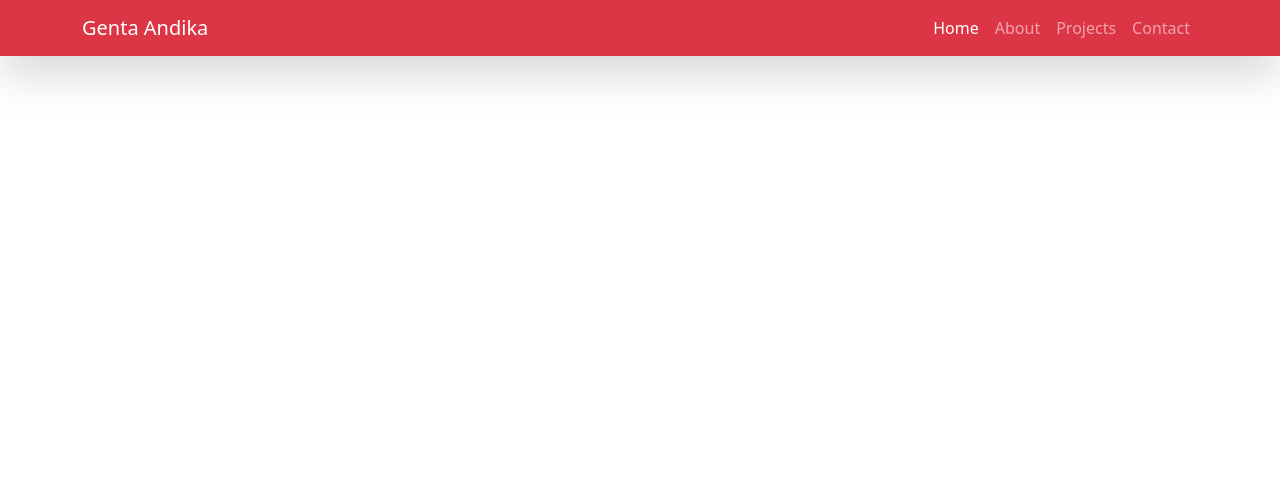
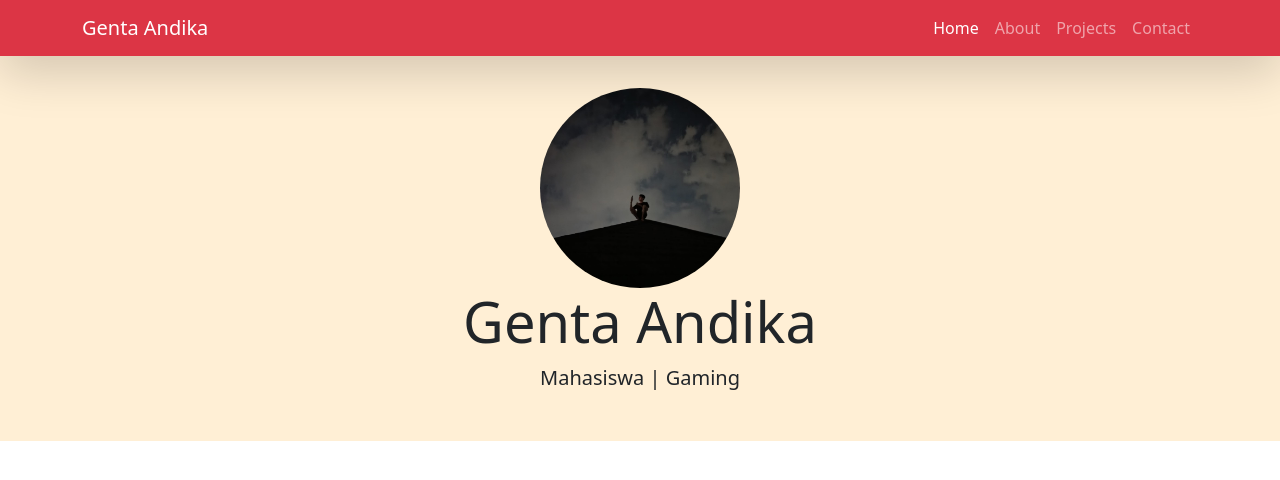
Before and after one commit to gentaandika/UASGENTAANDIKA, a plain HTML site: page index.html in a window 1280 px wide. Drawn offline with nearby package versions, Linux system fonts and the light colour scheme.

Commit message:
jumbotron

```diff
--- a/index.html
+++ b/index.html
@@ -6,6 +6,10 @@
     <title>UAS GENTA Andika</title>
     <link href="https://cdn.jsdelivr.net/npm/bootstrap@5.3.7/dist/css/bootstrap.min.css" rel="stylesheet" integrity="sha384-LN+7fdVzj6u52u30Kp6M/trliBMCMKTyK833zpbD+pXdCLuTusPj697FH4R/5mcr" crossorigin="anonymous" />
   </head>
+
+  <!-- style css -->
+  <link rel="stylesheet" href="style.css" />
+  <!-- end style css -->
 
   <body>
     <!-- navabar -->
@@ -35,6 +39,15 @@
     </nav>
     <!-- end navbar -->
 
+    <!-- jumbotron -->
+    <section class="jumbotron text-center">
+      <img src="img/genta.jpg" alt="ali" class="rounded-circle" width="200" height="200" />
+      <h1 class="display-4">Genta Andika</h1>
+      <p class="lead">Mahasiswa | Gaming</p>
+    </section>
+
+    <!-- end jumbotron -->
+
     <script src="https://cdn.jsdelivr.net/npm/bootstrap@5.3.7/dist/js/bootstrap.bundle.min.js" integrity="sha384-ndDqU0Gzau9qJ1lfW4pNLlhNTkCfHzAVBReH9diLvGRem5+R9g2FzA8ZGN954O5Q" crossorigin="anonymous"></script>
   </body>
 </html>
--- /dev/null
+++ b/style.css
@@ -0,0 +1,4 @@
+.jumbotron {
+  padding: 2rem 1rem;
+  background-color: #ffefd5;
+}
```
Also changed, not shown: img/genta.jpg (added), jumbotron/Screenshot 2025-07-14 233119.png (added), 1 other file.
